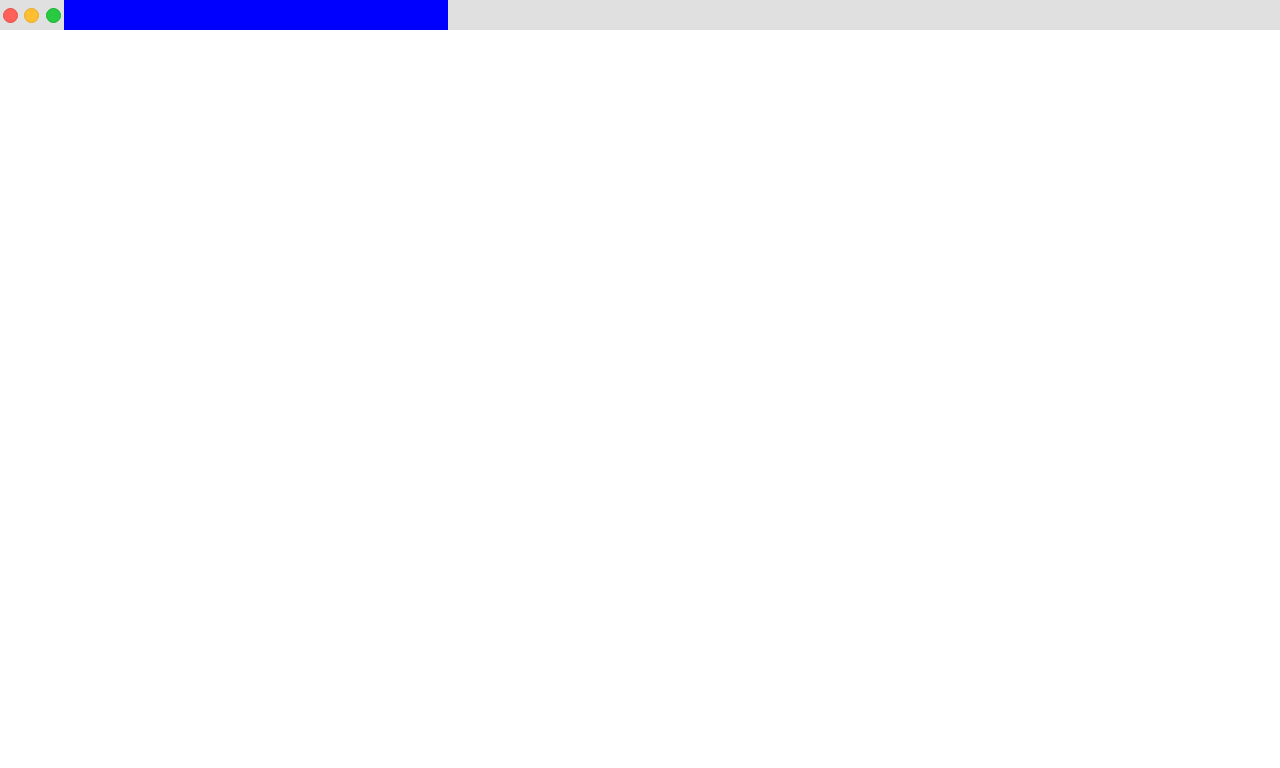
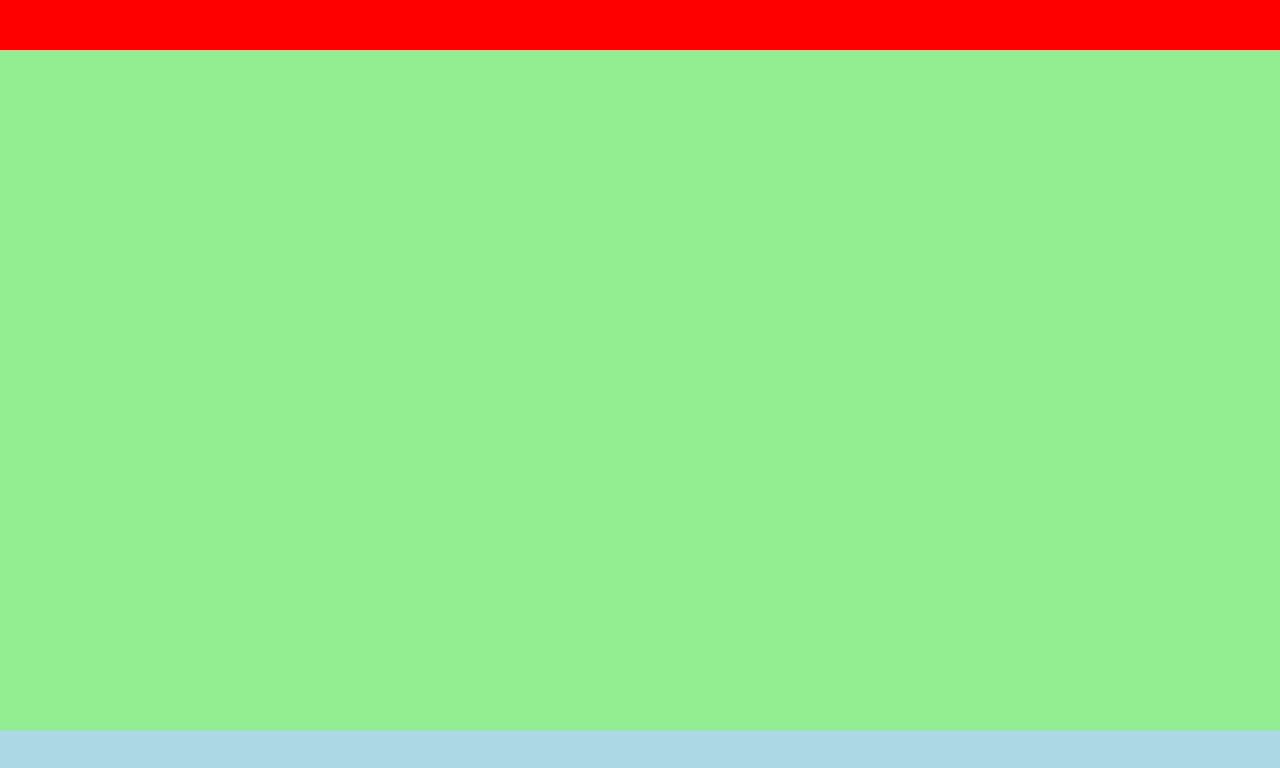
Before and after one commit to ElenaLj/html-css-zoom, a plain HTML site: page index.html in a window 1280 px wide. Drawn offline with Linux system fonts and the light colour scheme.

Commit message:
cancella safari toolbar

```diff
--- a/css/style.css
+++ b/css/style.css
@@ -6,58 +6,26 @@
 }
 
 body {
-    font-family: Arial, Helvetica, sans-serif
+    font-family: Arial, Helvetica, sans-serif;
+    background-color: black;
 }
 
 /* *** header *** */
-
 header {
-    width: 100%;
-    height: 30px;
-    background-color: #dfe0df;
-    display: flex;
-}
-
-header .toolbar-dots {
-    width: 5%;
-    display: flex;
-    justify-content: space-around;
-    align-items: center;
-}
-
-.dot {
-    content: "";
-    width: 15px;
-    height: 15px;
-    border-width: 1px;
-    border-style: solid;
-    border-radius: 50%;
-}
-
-#red.dot {
-    background-color: #ff6059;
-    border-color: #e3504b;
-}
-
-#yellow.dot {
-    background-color: #ffbe2f;
-    border-color: #e6ab2c;
-}
-
-#green.dot {
-    background-color: #27ca42;
-    border-color: #16b32f;
+ height: 50px;
 }
 
 /* *** debug *** */
-.debug .toolbar-dots {
-    /* height: 30px; */
-
-    /* background-color: green; */
+.debug header {
+    background-color: red;
 }
 
-.debug .zoom-id {
-    height: 30px;
-    width: 30%;
-    background-color: blue;
+.debug main {
+    height: calc(100vh - 120px);
+    background-color: lightgreen;
 }
+
+.debug footer {
+    height: 70px;
+    background-color: lightblue;
+}
--- a/index.html
+++ b/index.html
@@ -9,21 +9,11 @@
     <link rel="stylesheet" href="https://cdnjs.cloudflare.com/ajax/libs/font-awesome/6.0.0-beta2/css/all.min.css" integrity="sha512-YWzhKL2whUzgiheMoBFwW8CKV4qpHQAEuvilg9FAn5VJUDwKZZxkJNuGM4XkWuk94WCrrwslk8yWNGmY1EduTA==" crossorigin="anonymous" referrerpolicy="no-referrer" />
 </head>
 <body class="debug">
-    <!-- safari toolbar -->
+    <!-- view settings -->
     <header>
-        <!-- sezione tasti colorati -->
-        <div class="toolbar-dots">
-            <div id="red" class="dot"></div>
-            <div id="yellow" class="dot"></div>
-            <div id="green" class="dot"></div>
-        </div>
-        <!-- /sezione tasti colorati -->
 
-        <!-- sezione zoom id -->
-        <div class="zoom-id"></div>
-        <!-- /sezione zoom id -->
     </header>
-    <!-- /safari toolbar -->
+    <!-- /view setting -->
 
     <!-- meeting gallery -->
     <main></main>
```
